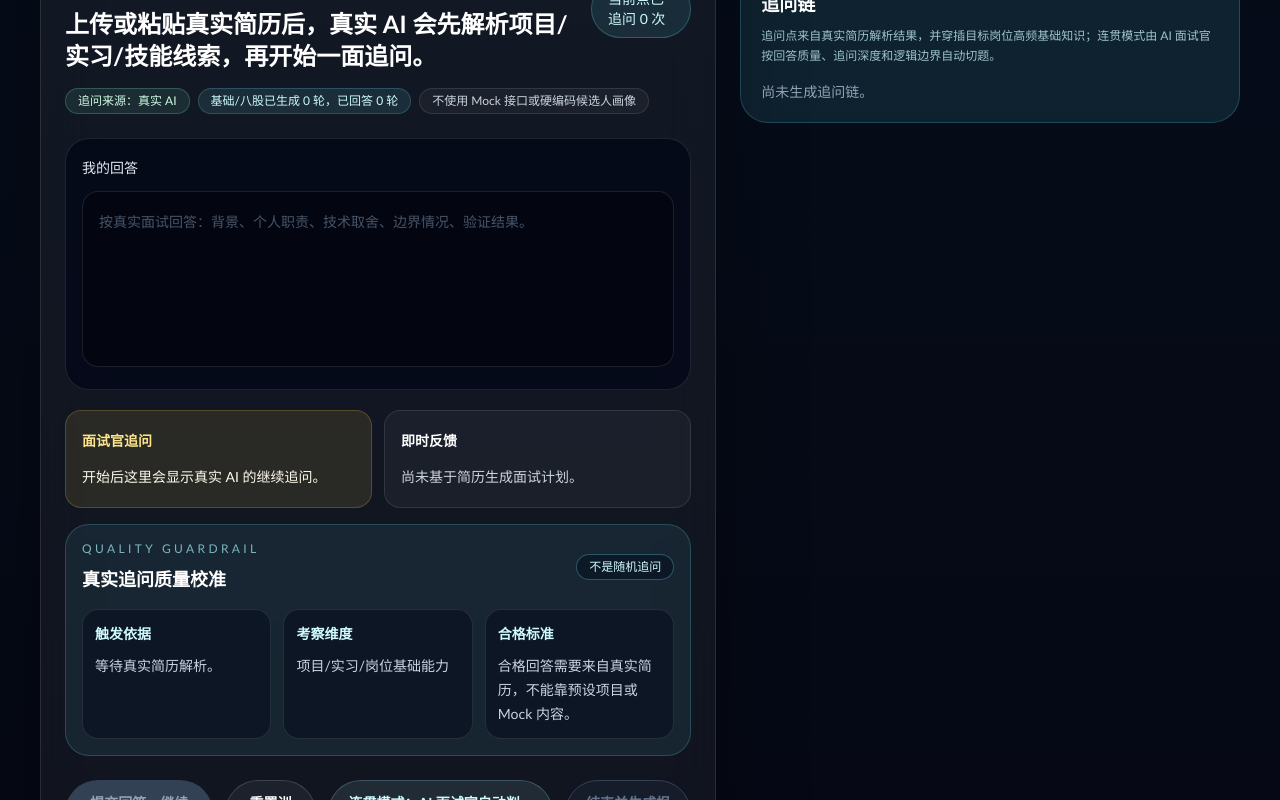
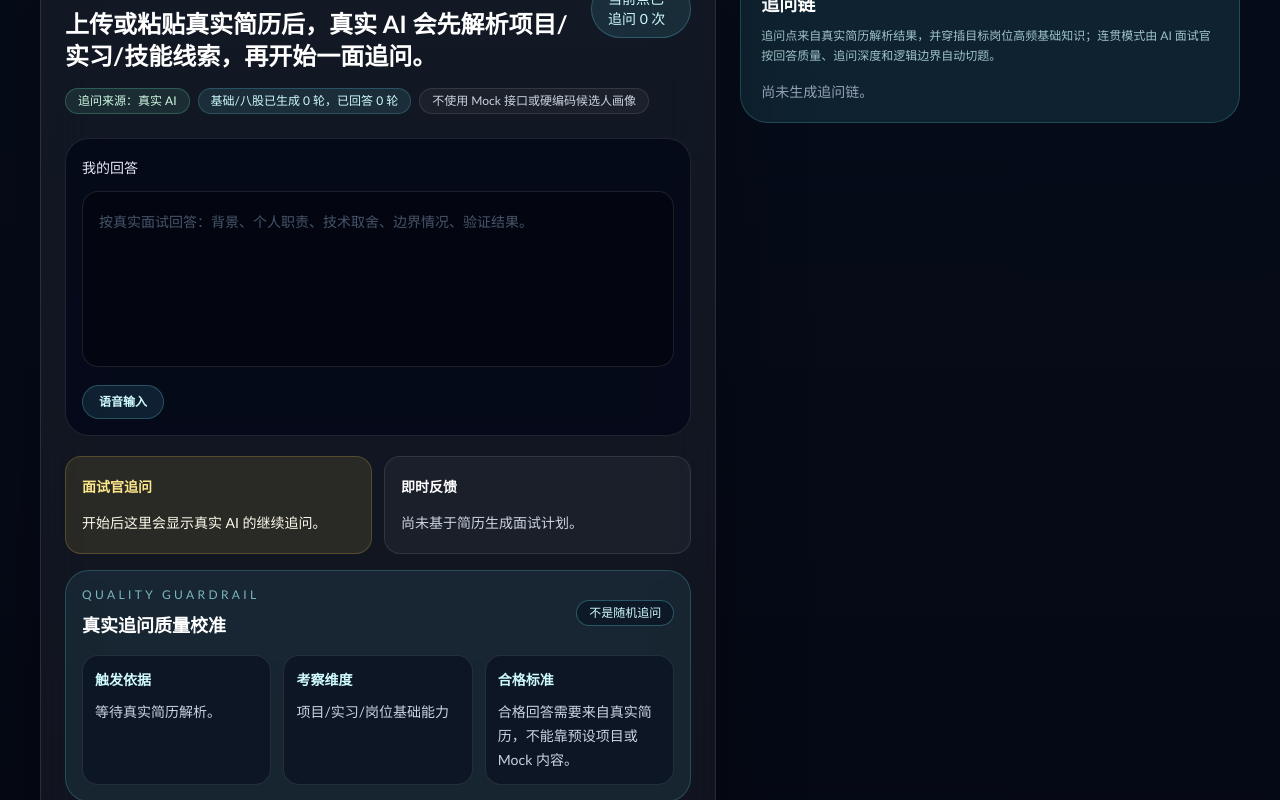
Before and after one commit to idontplaygenshinimpact/ai-career-studio, a Next.js app: page /mock-interview in a window 1280 px wide. Shown: the part 1040-1840 px from the top of the page. Built offline with nearby package versions, Linux system fonts and the light colour scheme.

Commit message:
feat: voice input for interview answers via Web Speech API
Ultraworked with [Sisyphus](https://github.com/code-yeongyu/oh-my-openagent)

Co-authored-by: Sisyphus <clio-agent@sisyphuslabs.ai>

```diff
--- a/src/components/InterviewTrainer.tsx
+++ b/src/components/InterviewTrainer.tsx
@@ -1,5 +1,6 @@
 "use client";
 
+import { useCallback } from "react";
 import {
 	useInterviewSession,
 	type InterviewMode,
@@ -12,6 +13,7 @@ import {
 	interviewerProfiles,
 	type InterviewerRole,
 } from "@/data/interviewer-roles";
+import { useSpeechRecognition } from "@/hooks/useSpeechRecognition";
 
 const modeOptions: Array<{
 	value: InterviewMode;
@@ -32,6 +34,15 @@ const modeOptions: Array<{
 
 export function InterviewTrainer() {
 	const session = useInterviewSession();
+
+	const handleSpeechTranscript = useCallback(
+		(text: string) => {
+			session.setAnswer((prev: string) => prev + text);
+		},
+		[session],
+	);
+
+	const speech = useSpeechRecognition(handleSpeechTranscript);
 
 	return (
 		<div className="grid gap-6 lg:grid-cols-[1.15fr_0.85fr]">
@@ -192,6 +203,30 @@ export function InterviewTrainer() {
 						className="mt-3 min-h-44 w-full resize-none rounded-2xl border border-white/10 bg-black/30 p-4 text-sm leading-7 text-slate-100 outline-none transition-colors placeholder:text-slate-600 focus:border-cyan-300/50"
 						placeholder="按真实面试回答：背景、个人职责、技术取舍、边界情况、验证结果。"
 					/>
+					{speech.isSupported ? (
+						<div className="mt-3 flex items-center gap-3">
+							<button
+								type="button"
+								onClick={speech.isListening ? speech.stop : speech.start}
+								className={`rounded-full px-4 py-2 text-xs font-semibold transition-all ${
+									speech.isListening
+										? "border border-red-300/40 bg-red-300/15 text-red-100 shadow-[0_0_20px_rgba(252,165,165,0.15)]"
+										: "border border-cyan-300/25 bg-cyan-300/10 text-cyan-100 hover:bg-cyan-300/15"
+								}`}
+							>
+								{speech.isListening ? "停止语音" : "语音输入"}
+							</button>
+							{speech.isListening ? (
+								<span className="flex items-center gap-2 text-xs text-red-200">
+									<span className="inline-block h-2 w-2 animate-pulse rounded-full bg-red-400" />
+									正在识别...
+								</span>
+							) : null}
+							{speech.transcript && !speech.isListening ? (
+								<span className="text-xs text-slate-400">语音已转文字</span>
+							) : null}
+						</div>
+					) : null}
 				</div>
 
 				<div className="mt-5 grid gap-3 md:grid-cols-2">
--- /dev/null
+++ b/src/hooks/useSpeechRecognition.ts
@@ -0,0 +1,132 @@
+import { useCallback, useEffect, useRef, useState } from "react";
+
+type SpeechStatus = "idle" | "listening" | "unsupported";
+
+type UseSpeechRecognitionReturn = {
+	status: SpeechStatus;
+	transcript: string;
+	start: () => void;
+	stop: () => void;
+	isListening: boolean;
+	isSupported: boolean;
+};
+
+type SpeechRecognitionEvent = {
+	results: {
+		[index: number]: {
+			[index: number]: { transcript: string };
+			isFinal: boolean;
+		};
+		length: number;
+	};
+};
+
+type SpeechRecognitionInstance = {
+	continuous: boolean;
+	interimResults: boolean;
+	lang: string;
+	onresult: ((event: SpeechRecognitionEvent) => void) | null;
+	onend: (() => void) | null;
+	onerror: (() => void) | null;
+	start: () => void;
+	stop: () => void;
+};
+
+function getSpeechRecognition(): (new () => SpeechRecognitionInstance) | null {
+	if (typeof window === "undefined") return null;
+	const w = window as unknown as Record<string, unknown>;
+	return (w.SpeechRecognition ?? w.webkitSpeechRecognition) as
+		| (new () => SpeechRecognitionInstance)
+		| null;
+}
+
+export function useSpeechRecognition(
+	onTranscript: (text: string) => void,
+	lang = "zh-CN",
+): UseSpeechRecognitionReturn {
+	const [status, setStatus] = useState<SpeechStatus>("idle");
+	const [transcript, setTranscript] = useState("");
+	const recognitionRef = useRef<SpeechRecognitionInstance | null>(null);
+	const onTranscriptRef = useRef(onTranscript);
+	onTranscriptRef.current = onTranscript;
+
+	const isSupported = typeof window !== "undefined" && getSpeechRecognition() !== null;
+
+	const start = useCallback(() => {
+		const SpeechRecognitionClass = getSpeechRecognition();
+		if (!SpeechRecognitionClass) {
+			setStatus("unsupported");
+			return;
+		}
+
+		if (recognitionRef.current) {
+			recognitionRef.current.stop();
+		}
+
+		const recognition = new SpeechRecognitionClass();
+		recognition.continuous = true;
+		recognition.interimResults = true;
+		recognition.lang = lang;
+
+		recognition.onresult = (event: SpeechRecognitionEvent) => {
+			let finalText = "";
+			let interimText = "";
+
+			for (let i = 0; i < event.results.length; i++) {
+				const result = event.results[i];
+				if (result.isFinal) {
+					finalText += result[0].transcript;
+				} else {
+					interimText += result[0].transcript;
+				}
+			}
+
+			const combined = finalText + interimText;
+			setTranscript(combined);
+
+			if (finalText) {
+				onTranscriptRef.current(finalText);
+			}
+		};
+
+		recognition.onend = () => {
+			setStatus("idle");
+			recognitionRef.current = null;
+		};
+
+		recognition.onerror = () => {
+			setStatus("idle");
+			recognitionRef.current = null;
+		};
+
+		recognitionRef.current = recognition;
+		recognition.start();
+		setStatus("listening");
+		setTranscript("");
+	}, [lang]);
+
+	const stop = useCallback(() => {
+		if (recognitionRef.current) {
+			recognitionRef.current.stop();
+			recognitionRef.current = null;
+		}
+		setStatus("idle");
+	}, []);
+
+	useEffect(() => {
+		return () => {
+			if (recognitionRef.current) {
+				recognitionRef.current.stop();
+			}
+		};
+	}, []);
+
+	return {
+		status,
+		transcript,
+		start,
+		stop,
+		isListening: status === "listening",
+		isSupported,
+	};
+}
```
